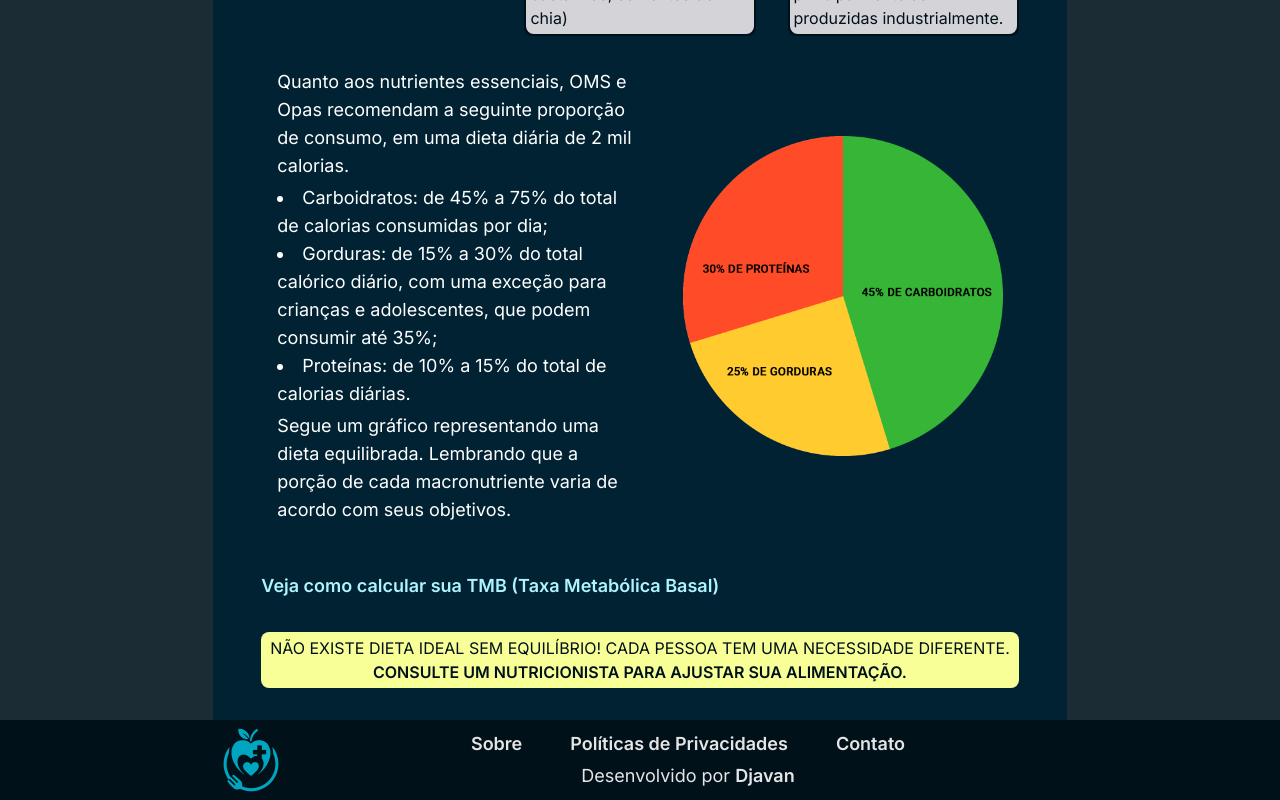
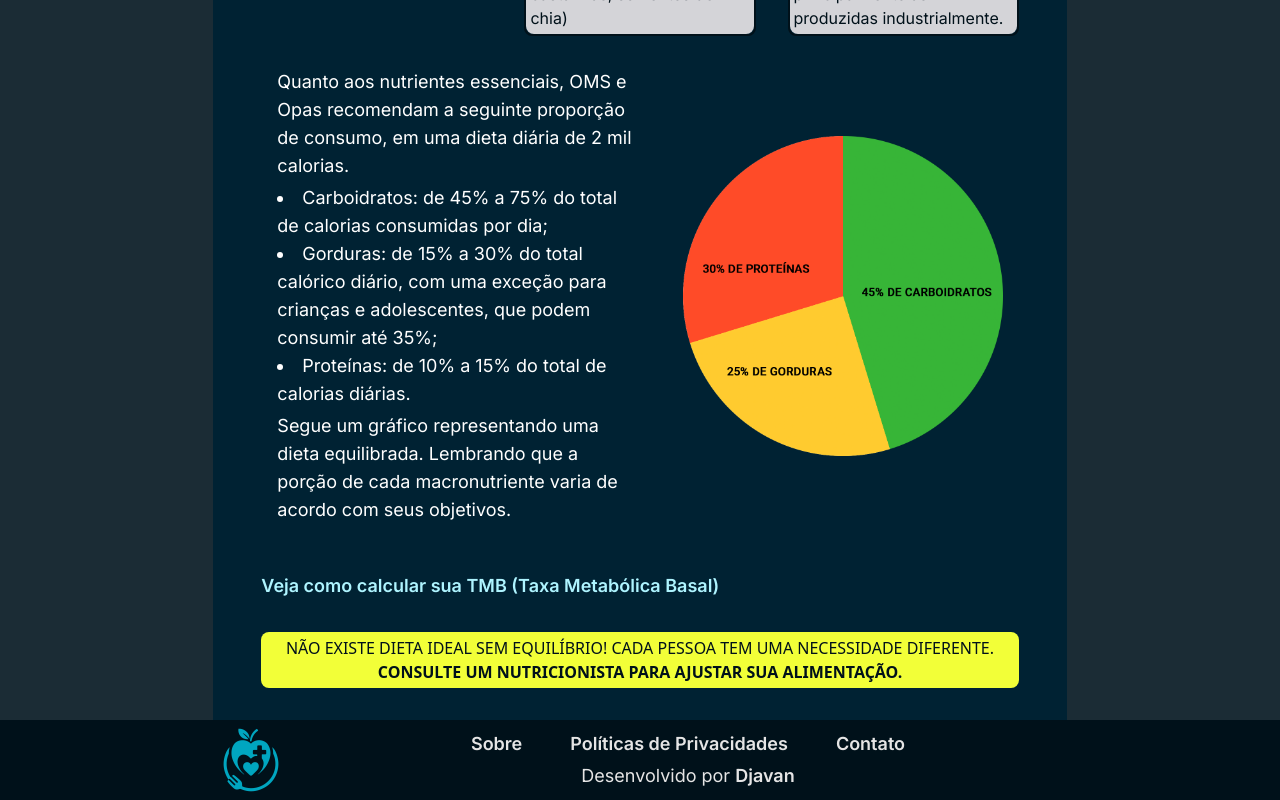
Before and after one commit to DeJotaJ/TMB-Facil, a React (Vite) app: page /macronutrientes in a window 1280 px wide. Shown: the part 940-1740 px from the top of the page. Built offline with nearby package versions, Linux system fonts and the light colour scheme.

Commit message:
atualizando campo de aviso

```diff
--- a/src/components/header.jsx
+++ b/src/components/header.jsx
@@ -62,7 +62,7 @@ export default function Header(){
                 </span>
                 <span className='w-full px-4 py-1 border-b-2 border-[#85D7E4]/50 text-[#85D7E4]'>
                     <a href="/macronutrientes">
-                        MACRONUTRIENTES
+                        NUTRIENTES
                     </a>
                 </span>
             </nav>
--- a/src/pages/macronutrientes.jsx
+++ b/src/pages/macronutrientes.jsx
@@ -72,10 +72,10 @@ export default function Macronutrientes(){
 
                         </div>
                         <a href="/calculadora" title="Calculadora de Taxa Metabólica Basal(TMB)" className="my-8 text-lg font-semibold hover:font-bold hover:text-[#00A6C0] hover:cursor-pointer text-[#aef4ff]">Veja como calcular sua TMB (Taxa Metabólica Basal) </a>
-                        <p className="md:w-5/5 text-center bg-[#f8ff96] text-[#00111A] rounded-lg px-2 py-1 text-base font-normal uppercase">
+                        <p className="md:w-5/5 text-center bg-[#f2ff38] text-[#00111A] rounded-lg px-2 py-1 text-base font-sans uppercase">
                             Não existe dieta ideal sem equilíbrio! Cada pessoa tem uma necessidade diferente.
                             <br/>
-                            <b>Consulte um nutricionista para ajustar sua alimentação.</b>
+                            <b className="font-bold">Consulte um nutricionista para ajustar sua alimentação.</b>
                         </p>
 
                     </main>
--- a/src/pages/micronutrientes.jsx
+++ b/src/pages/micronutrientes.jsx
@@ -90,10 +90,10 @@ export default function Macronutrientes(){
                             className="mt-8 mb-4 text-[0.9rem] md:text-lg font-semibold hover:font-bold hover:text-[#00A6C0] hover:cursor-pointer text-[#aef4ff]">
                                 Veja como calcular sua TMB (Taxa Metabólica Basal)
                         </a>
-                        <p className="md:w-5/5 text-center bg-[#f5ff63] text-[#002233] rounded-lg px-2 py-1 text-sm md:text-base font-normal uppercase">
+                        <p className="md:w-5/5 text-center bg-[#f2ff38] text-[#00111A] rounded-lg px-2 py-1 text-sm md:text-base font-sans uppercase">
                             Não existe dieta ideal sem equilíbrio! Cada pessoa tem uma necessidade diferente.
                             <br/>
-                            <b>Consulte um nutricionista para ajustar sua alimentação.</b>
+                            <b className="font-bold">Consulte um nutricionista para ajustar sua alimentação.</b>
                         </p>
 
 
```
